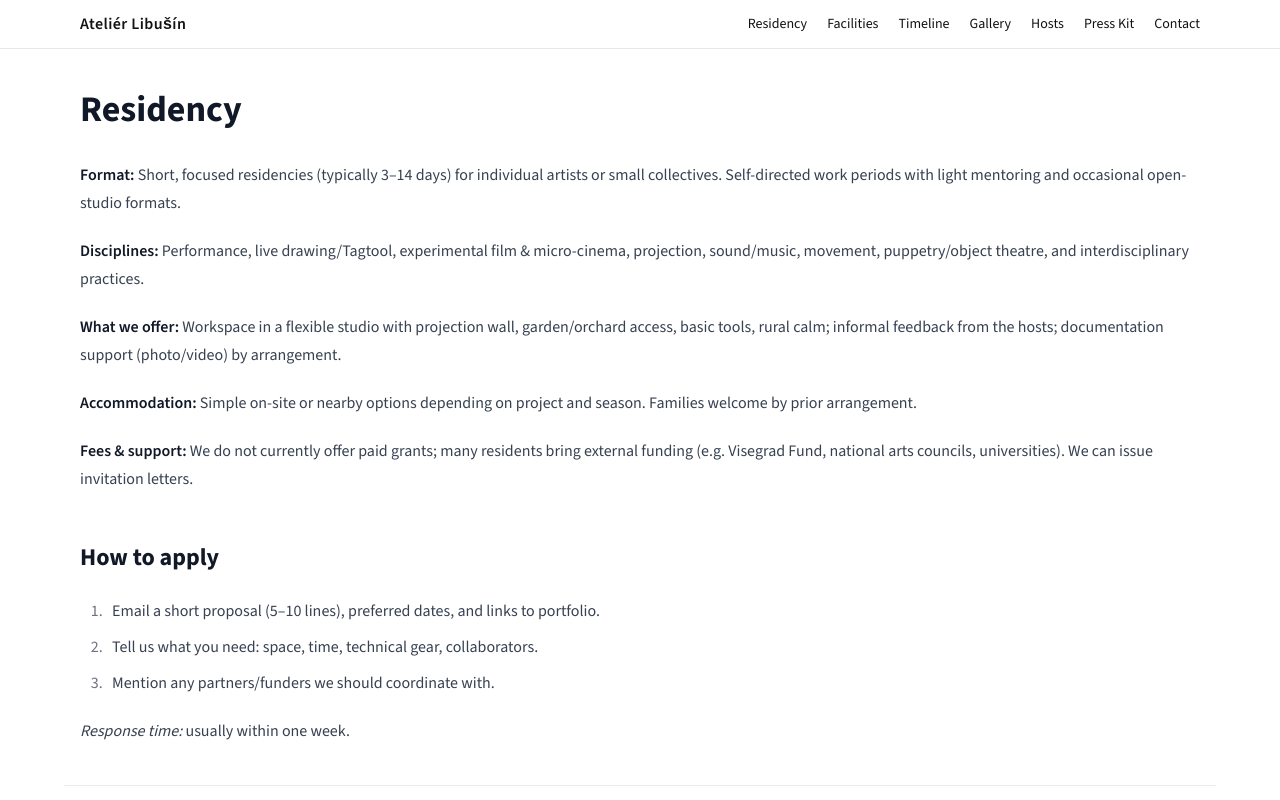
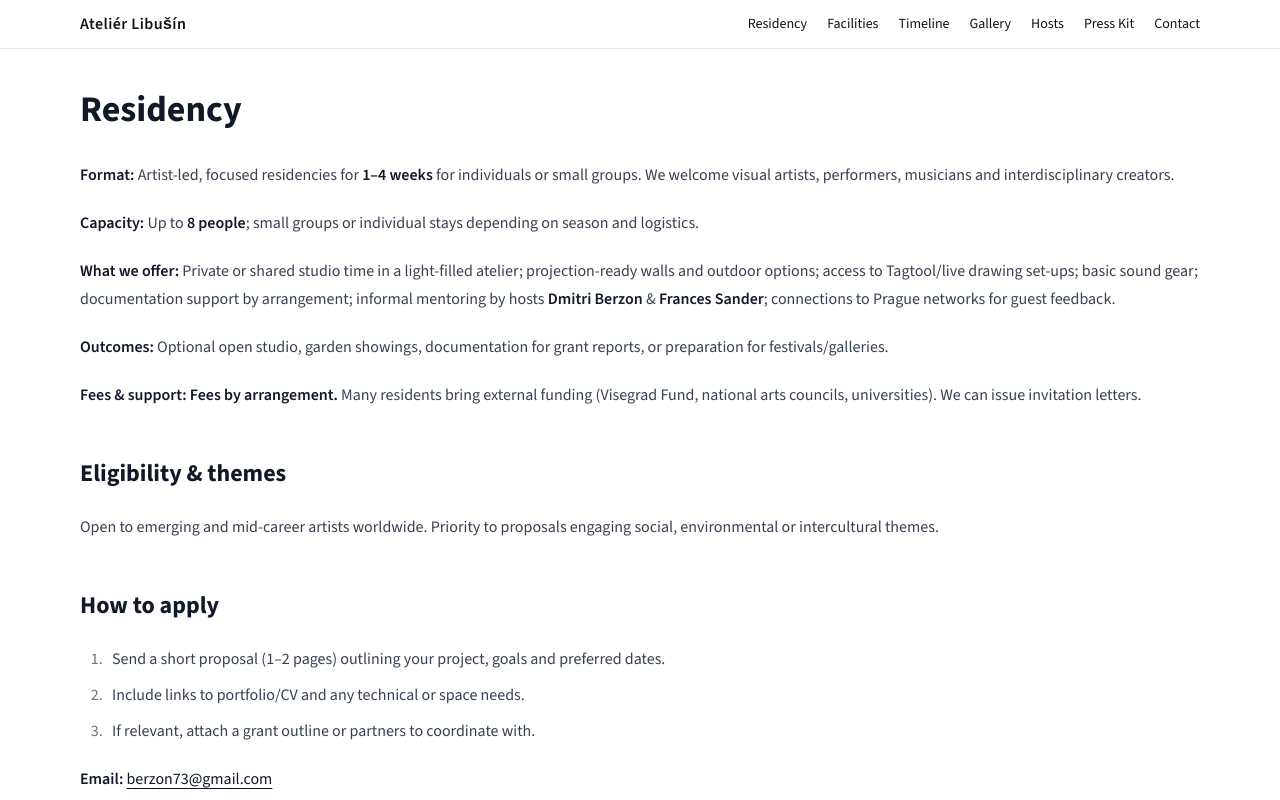
Before and after one commit to dberzon/atelier-libusin-site, a Next.js app: page /residency in a window 1280 px wide. Shown: the top 800 px of the page. Built offline with nearby package versions, Linux system fonts and the light colour scheme.

Commit message:
Update capacity, fees, and contact info

```diff
--- a/app/contact/page.tsx
+++ b/app/contact/page.tsx
@@ -1,21 +1,25 @@
 
-export const metadata = {
-  title: 'Contact — Ateliér Libušín',
-};
+
+
+export const metadata = { title: 'Contact — Ateliér Libušín' }
 
 export default function Contact() {
   return (
     <article className="prose max-w-none">
       <h1>Contact</h1>
-      <p>
-        Email: <a href="mailto:atelier.libusin@gmail.com">atelier.libusin@gmail.com</a> (placeholder — replace with your preferred address)
-      </p>
-      <p>
-        Location: Libušín, Central Bohemia, Czech Republic (35 km NW of Prague). Full address provided on confirmation.
-      </p>
-      <p>
-        Socials: <a href="https://www.facebook.com/61559054993681/">Facebook page</a> (workshops & announcements).
-      </p>
+      <p><strong>Email:</strong> <a href="mailto:berzon73@gmail.com">berzon73@gmail.com</a></p>
+      <p><strong>Phone:</strong> +420 733 676 140</p>
+      <p><strong>Location:</strong> Libušín, Central Bohemia, Czech Republic (full address on confirmation)</p>
+      <p><strong>Socials:</strong> Instagram / Facebook (links forthcoming)</p>
+      <div className="aspect-video rounded-2xl overflow-hidden border">
+        <iframe
+          title="Map – Ateliér Libušín"
+          loading="lazy"
+          allowFullScreen
+          referrerPolicy="no-referrer-when-downgrade"
+          src="https://www.google.com/maps?q=Libušín%20Czech%20Republic&output=embed">
+        </iframe>
+      </div>
     </article>
-  );
+  )
 }
--- a/app/facilities/page.tsx
+++ b/app/facilities/page.tsx
@@ -1,18 +1,27 @@
+
 export const metadata = { title: 'Facilities — Ateliér Libušín' }
 
 export default function Facilities() {
   return (
     <article className="prose max-w-none">
       <h1>Facilities</h1>
+
+      <h2>The space</h2>
       <ul>
-        <li>Open studio (projection‑friendly wall) suitable for Tagtool/live drawing and small showings.</li>
-        <li>Garden/orchard with outdoor projection possibilities (weather‑dependent).</li>
-        <li>Basic tools and props for performance/object theatre experiments.</li>
-        <li>Optional documentation support (photo/video).</li>
-        <li>Nearby industrial heritage sites in Libušín/Kladno for location research.</li>
-        <li>Transport: ~35 km NW of Prague. Public transport via Kladno + local bus/taxi.</li>
+        <li><strong>Main studio:</strong> light-filled atelier with high ceiling, large windows and a projection-friendly wall—ideal for painting, print, projection and small showings.</li>
+        <li><strong>Residency accommodations:</strong> simple, self-contained rooms; shared kitchen and communal table for crits/meals. Capacity varies by season; families by prior arrangement.</li>
+        <li><strong>Outdoor extensions:</strong> garden/orchard and pavilion for installations, workshops and evening projections.</li>
       </ul>
-      <p>Detailed technical/gear list can be provided on request.</p>
+
+      <h2>Technical resources</h2>
+      <ul>
+        <li>Projectors & Tagtool/live drawing set-up.</li>
+        <li>Basic sound equipment; small library of art books.</li>
+        <li>Documentation (photo/video) on request.</li>
+        <li>Close to Prague galleries and suppliers for specialist needs.</li>
+      </ul>
+
+      <p className="opacity-80">We encourage low-impact, eco-conscious approaches and often share seasonal produce from the orchard.</p>
     </article>
   )
 }
--- a/app/hosts/page.tsx
+++ b/app/hosts/page.tsx
@@ -1,12 +1,18 @@
+
 export const metadata = { title: 'Hosts — Ateliér Libušín' }
 
 export default function Hosts() {
   return (
     <article className="prose max-w-none">
       <h1>Hosts</h1>
-      <p><strong>Dmitri (Dima) Berzon</strong> — artist, performer and media experimenter. Works across projection, performance and music (Orpheus & Eurydice).</p>
-      <p><strong>Frances Sander</strong> — artist trained in painting/printmaking; widely known for live drawing with Tagtool in festivals and residencies.</p>
-      <p>Together, we run Ateliér Libušín as a collaborative platform for artists, neighbours and visiting practitioners.</p>
+
+      <h2>Dmitri Berzon</h2>
+      <p>Born in Russia and trained in Fine Art at Central Saint Martins (London), Dmitri works across time-based media, photography and interactive installations. His practice explores memory, landscape and connection, often combining electronic and piano compositions with visual storytelling. Projects range from <em>Artists in the Forest</em> (2003) to contributions at Lunchmeat (2014) and Signal (2023). At Ateliér Libušín he supports residents with digital projection, mapping and immersive environments.</p>
+
+      <h2>Frances Sander</h2>
+      <p>Scottish artist with a postgraduate scholarship in Drawing & Painting (Edinburgh College of Art). Frances is known for figurative painting, printmaking and real-time digital drawing (Tagtool). Highlights include <em>Illuminating York</em> (2009) and <em>Echofluxx 13</em> (2013). Based in the Czech Republic for 20+ years, she mentors residents in adaptive, responsive image-making for stage and site.</p>
+
+      <p>Together, Dmitri and Frances run Ateliér Libušín as an artist-led platform for cross-cultural exchange in Libušín, near Prague.</p>
     </article>
   )
 }
--- a/app/residency/page.tsx
+++ b/app/residency/page.tsx
@@ -1,20 +1,27 @@
+
+
 export const metadata = { title: 'Residency — Ateliér Libušín' }
 
 export default function Residency() {
   return (
     <article className="prose max-w-none">
       <h1>Residency</h1>
-      <p><strong>Format:</strong> Short, focused residencies (typically 3–14 days) for individual artists or small collectives. Self-directed work periods with light mentoring and occasional open-studio formats.</p>
-      <p><strong>Disciplines:</strong> Performance, live drawing/Tagtool, experimental film & micro‑cinema, projection, sound/music, movement, puppetry/object theatre, and interdisciplinary practices.</p>
-      <p><strong>What we offer:</strong> Workspace in a flexible studio with projection wall, garden/orchard access, basic tools, rural calm; informal feedback from the hosts; documentation support (photo/video) by arrangement.</p>
-      <p><strong>Accommodation:</strong> Simple on‑site or nearby options depending on project and season. Families welcome by prior arrangement.</p>
-      <p><strong>Fees & support:</strong> We do not currently offer paid grants; many residents bring external funding (e.g. Visegrad Fund, national arts councils, universities). We can issue invitation letters.</p>
+      <p><strong>Format:</strong> Artist-led, focused residencies for <strong>1–4 weeks</strong> for individuals or small groups. We welcome visual artists, performers, musicians and interdisciplinary creators.</p>
+      <p><strong>Capacity:</strong> Up to <strong>8 people</strong>; small groups or individual stays depending on season and logistics.</p>
+      <p><strong>What we offer:</strong> Private or shared studio time in a light-filled atelier; projection-ready walls and outdoor options; access to Tagtool/live drawing set-ups; basic sound gear; documentation support by arrangement; informal mentoring by hosts <strong>Dmitri Berzon</strong> & <strong>Frances Sander</strong>; connections to Prague networks for guest feedback.</p>
+      <p><strong>Outcomes:</strong> Optional open studio, garden showings, documentation for grant reports, or preparation for festivals/galleries.</p>
+      <p><strong>Fees &amp; support:</strong> <strong>Fees by arrangement.</strong> Many residents bring external funding (Visegrad Fund, national arts councils, universities). We can issue invitation letters.</p>
+
+      <h2>Eligibility & themes</h2>
+      <p>Open to emerging and mid-career artists worldwide. Priority to proposals engaging social, environmental or intercultural themes.</p>
+
       <h2>How to apply</h2>
       <ol>
-        <li>Email a short proposal (5–10 lines), preferred dates, and links to portfolio.</li>
-        <li>Tell us what you need: space, time, technical gear, collaborators.</li>
-        <li>Mention any partners/funders we should coordinate with.</li>
+        <li>Send a short proposal (1–2 pages) outlining your project, goals and preferred dates.</li>
+        <li>Include links to portfolio/CV and any technical or space needs.</li>
+        <li>If relevant, attach a grant outline or partners to coordinate with.</li>
       </ol>
+      <p><strong>Email:</strong> <a href="mailto:berzon73@gmail.com">berzon73@gmail.com</a></p>
       <p><em>Response time:</em> usually within one week.</p>
     </article>
   )
--- a/app/timeline/page.tsx
+++ b/app/timeline/page.tsx
@@ -1,11 +1,18 @@
+
 export const metadata = { title: 'Timeline — Ateliér Libušín' }
 
 const items = [
+  { year: 2025, title: 'Orpheus & Eurydice — audiovisual work with Ewa Żurakowska', link: '' },
+  { year: 2024, title: 'Light Painting at Friedland Castle — Kafka-inspired live projection', link: '' },
   { year: 2024, title: 'Orpheus & Eurydice concert recording at Ateliér Libušín', link: 'https://www.youtube.com/watch?v=gE34pcyBScU' },
   { year: 2023, title: 'Tagtool sessions with OMAi at the studio', link: 'https://www.omai.at/posts/session-with-frances-sander-at-atelier-libusin' },
   { year: 2019, title: 'OMAi / Tagtool residency week at the studio', link: 'https://www.omai.at/posts/artist-in-residency-at-atelier-libusin' },
+  { year: 2017, title: 'OMAi artist week — interactive sphere project later shown at Ars Electronica 2018', link: '' },
+  { year: 2014, title: 'Participation at Lunchmeat Festival (Prague)', link: '' },
   { year: 2010, title: 'Libušín Art & Film Festival hosted at the atelier', link: 'https://fmera.org/design/libusinfilmfest/index.html' },
-  { year: 2008, title: 'Short film "Passing Through" by Atelier Libušín members (IFFR)', link: 'https://iffr.com/en/iffr/2008/films/passing-through' }
+  { year: 2003, title: 'Artists in the Forest — Lapak Forest Park, Kladno', link: '' },
+  { year: 2002, title: 'Drawings for Mayrau — works responding to the mining museum', link: '' },
+  { year: 2008, title: 'Short film "Passing Through" by Atelier Libušín members (IFFR)', link: 'https://iffr.com/en/iffr/2008/films/passing-through' },
 ]
 
 export default function Timeline() {
@@ -14,13 +21,9 @@ export default function Timeline() {
       <h1 className="text-2xl font-semibold mb-6">Selected timeline</h1>
       <ul className="space-y-4">
         {items.map((i) => (
-          <li key={i.title} className="p-4 border rounded-2xl">
-            <div className="flex items-center justify-between gap-4">
-              <div>
-                <div className="text-sm opacity-70">{i.year}</div>
-                <div className="font-medium"><a href={i.link} target="_blank" rel="noreferrer">{i.title}</a></div>
-              </div>
-            </div>
+          <li key={i.year + i.title} className="p-4 border rounded-2xl">
+            <div className="text-sm opacity-70">{i.year}</div>
+            <div className="font-medium">{i.link ? <a href={i.link} target="_blank" rel="noreferrer">{i.title}</a> : i.title}</div>
           </li>
         ))}
       </ul>
```
Also changed, not shown: app/page.tsx (+11 -21 lines).
